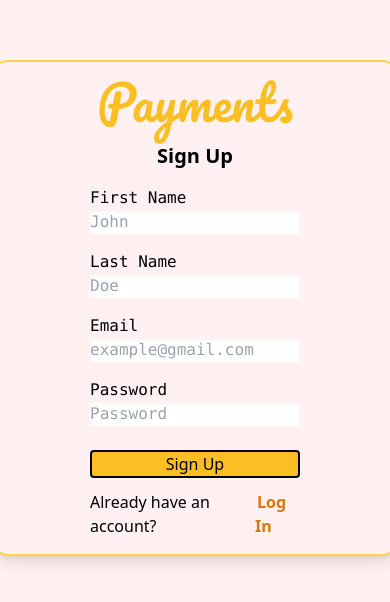
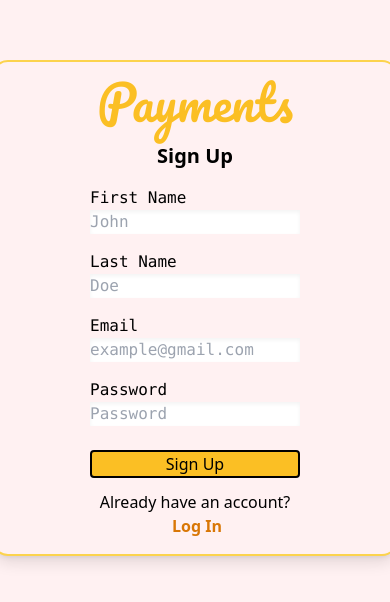
Before and after one commit to ace-cltr/payments, a React (Vite) app in the folder client/: page /signup in a window 390 px wide. Shown: the part 114-716 px from the top of the page. Built offline with nearby package versions, Linux system fonts and the light colour scheme.

Commit message:
footer changed

```diff
--- a/client/src/pages/SignUp.jsx
+++ b/client/src/pages/SignUp.jsx
@@ -4,17 +4,17 @@ import InputGroupSignUp from "../components/InputGroupSignUp";
 
 import { Link } from "react-router-dom";
 
-const SignUp= () => {
+const SignUp = () => {
   return (
     <div className="bg-rose-50 flex flex-row justify-center items-center min-h-screen">
       <div className="bg-rose-50 shadow-lg flex flex-col border-2 border-amber-300 rounded-2xl px-24 py-4">
         <BrandLogo>Payments</BrandLogo>
         <Heading>Sign Up</Heading>
         <InputGroupSignUp />
-        <p className="flex flex-row justify-center items-center">
+        <p className="flex flex-wrap justify-center items-center text-center md:text-left">
           Already have an account?{" "}
           <Link to="/login">
-            <strong className="text-amber-600 cursor-pointer ml-0.5 hover:underline">
+            <strong className="text-amber-600 cursor-pointer ml-1 hover:underline">
               Log In
             </strong>
           </Link>
```
